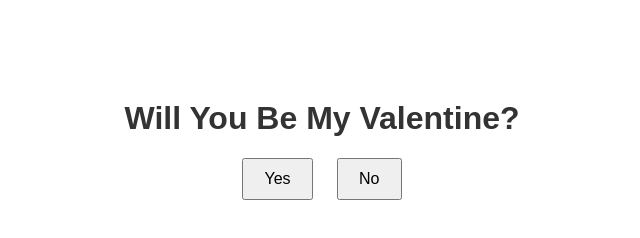
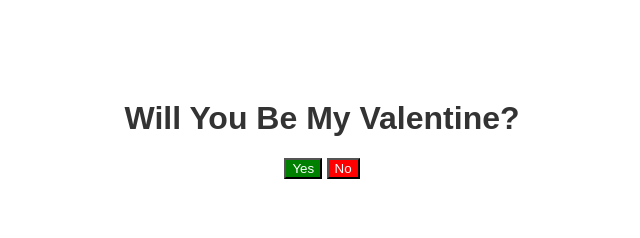
Before and after one commit to parthivchat99/valentine, a plain HTML site: page index.html in a window 1280 px wide. Shown: the whole page, without its empty margins (318-958 px from the left). Drawn offline with Linux system fonts and the light colour scheme.

Commit message:
Add files via upload

```diff
--- a/script.js
+++ b/script.js
@@ -40,6 +40,6 @@ yesButton.addEventListener('click', function() {
     buttonsContainer.style.display = 'none';
 
     const gifContainer = document.createElement('div');
-  gifContainer.innerHTML = '<img src="milk-and-mocha.gif">';
+    gifContainer.innerHTML = '<img src="milk-and-mocha.gif" style="position: fixed; top: 50%; left: 50%; transform: translate(-50%, -50%);">';
   document.body.appendChild(gifContainer);
 });
--- a/styles.css
+++ b/styles.css
@@ -22,13 +22,15 @@ h1 {
   margin-top: 20px;
 }
 
-button {
-  padding: 10px 20px;
-  font-size: 16px;
-  cursor: pointer;
-  margin: 0 10px;
+#yesButton {
+  background-color: green;
+  color: white;
 }
 
+#noButton {
+  background-color: red;
+  color: white;
+}
 #response {
   margin-top: 20px;
 }
```
